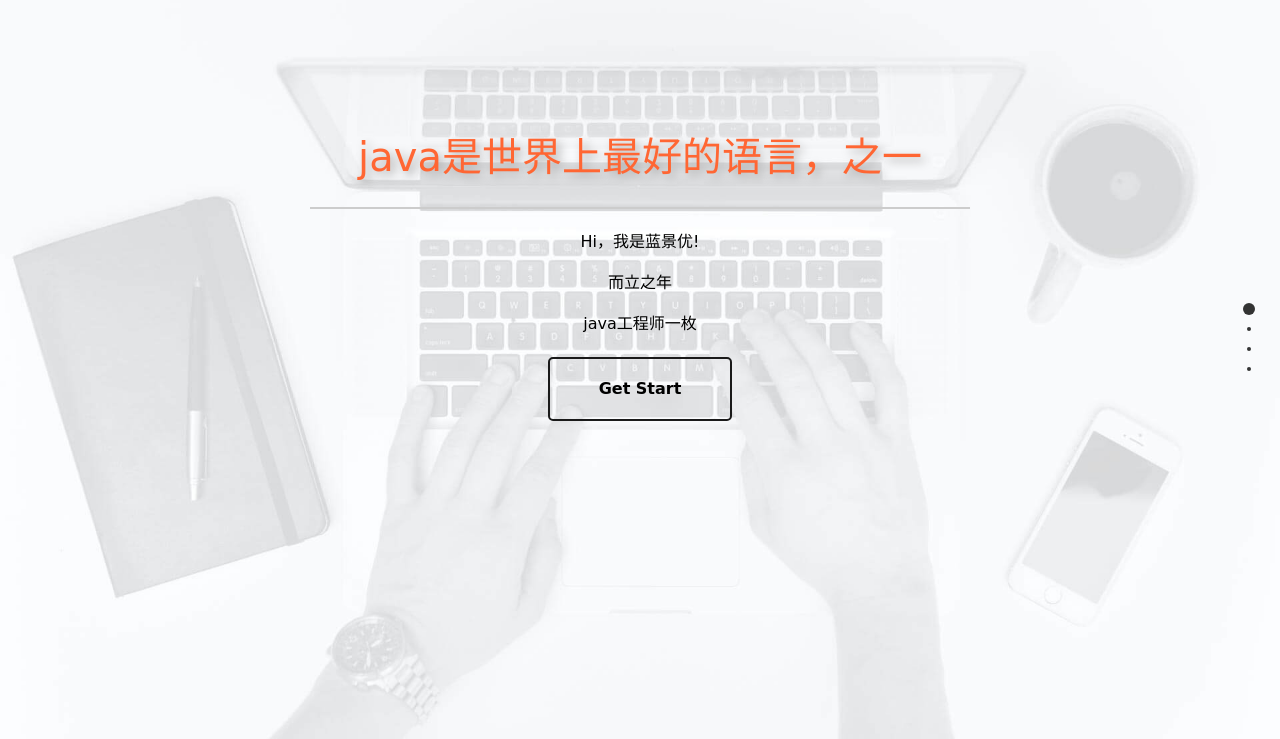
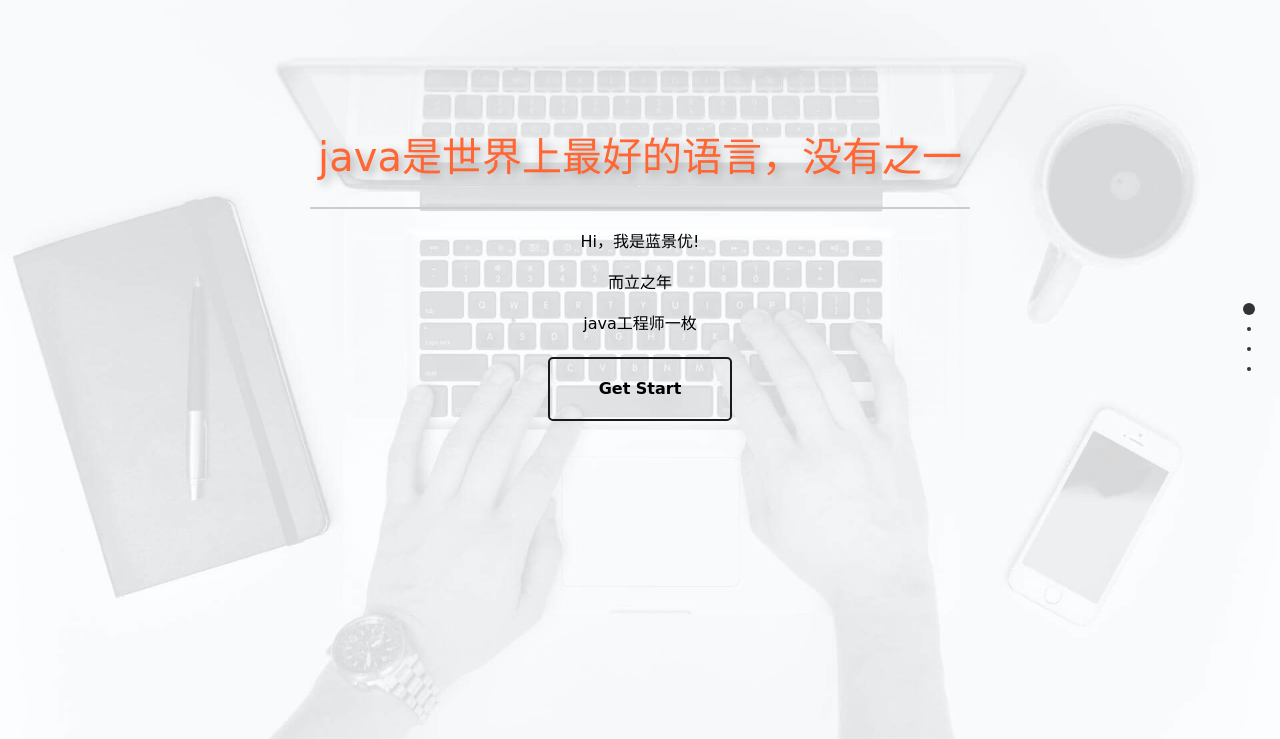
Before and after one commit to lanjy1024/Java-resume, a plain HTML site: page index.html in a window 1280 px wide. Shown: the part 61-800 px from the top of the page. Drawn offline with Linux system fonts and the light colour scheme.

Commit message:
个人简历1.0版

```diff
--- a/index.html
+++ b/index.html
@@ -59,7 +59,7 @@
 				<div class="section welcome active">
 					<br /><br /><br /><br /><br /><br /><br /><br />
 
-					<h1 class="fade">java是世界上最好的语言，之一</h1>
+					<h1 class="fade">java是世界上最好的语言，没有之一</h1>
 					<hr class="fade1" style="width: 660px;margin:0 auto;" />
 					<h3 class="mine hello">Hi，我是蓝景优!</h3>
 					<h3 class="mine age">而立之年</h3>
```
